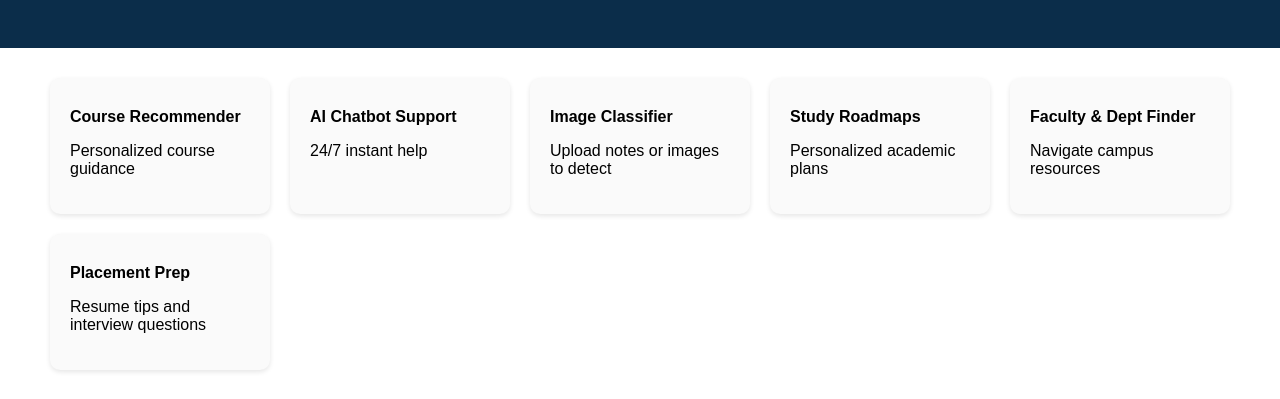
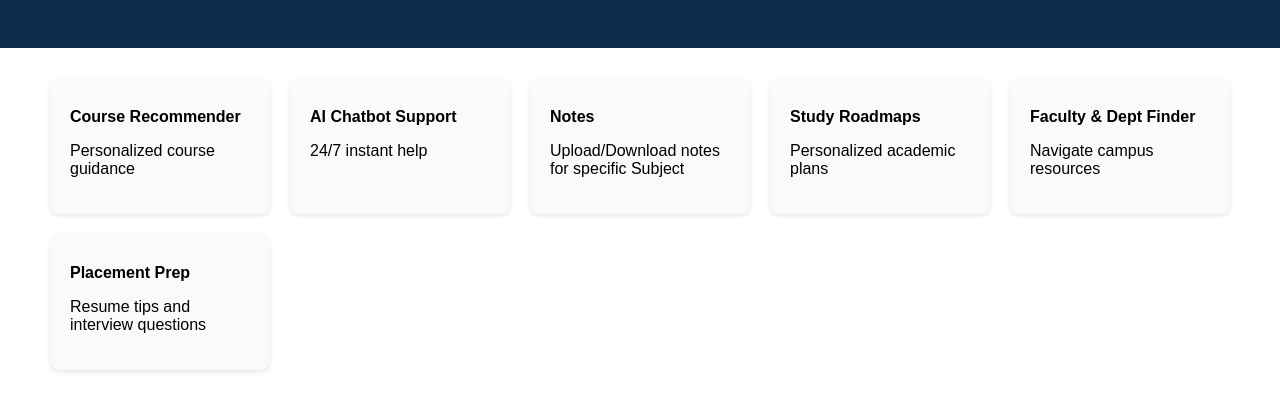
Before and after one commit to Ama-an-nu/College_Help_Portal_Project, a Django app: page /base/ in a window 1280 px wide. Shown: the part 434-833 px from the top of the page. Run offline with Django 4.2, Linux system fonts and the light colour scheme.

Commit message:
commit before database creation

```diff
--- a/django_college_portal/templates/core/base.html
+++ b/django_college_portal/templates/core/base.html
@@ -51,8 +51,8 @@
         <p>24/7 instant help</p>
     </div>
     <div class="feature-card">
-        <h4>Image Classifier</h4>
-        <p>Upload notes or images to detect</p>
+        <h4>Notes</h4>
+        <p>Upload/Download notes for specific Subject</p>
     </div>
     <div class="feature-card">
         <h4>Study Roadmaps</h4>
```
Also changed, not shown: 1 other file.
